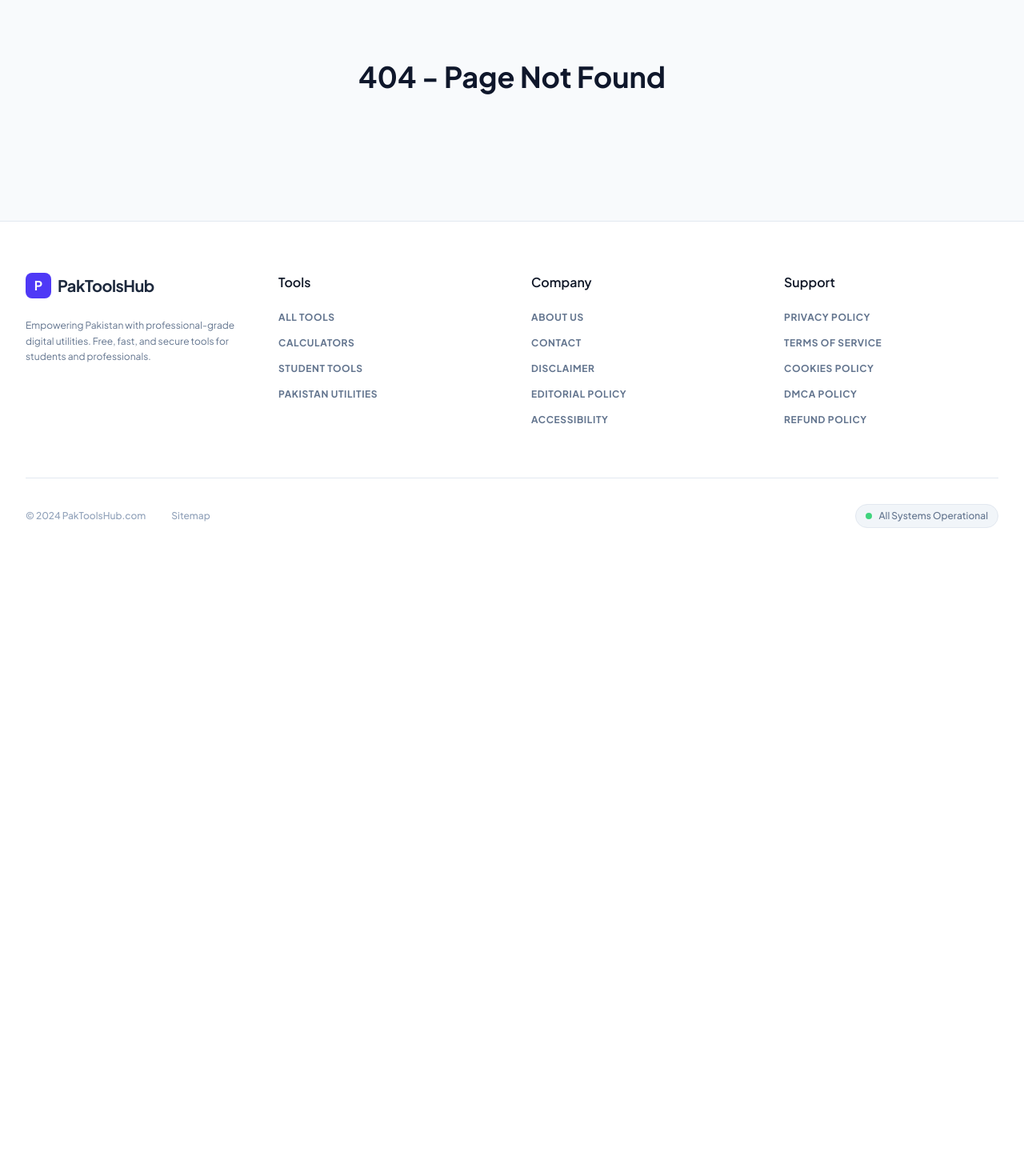
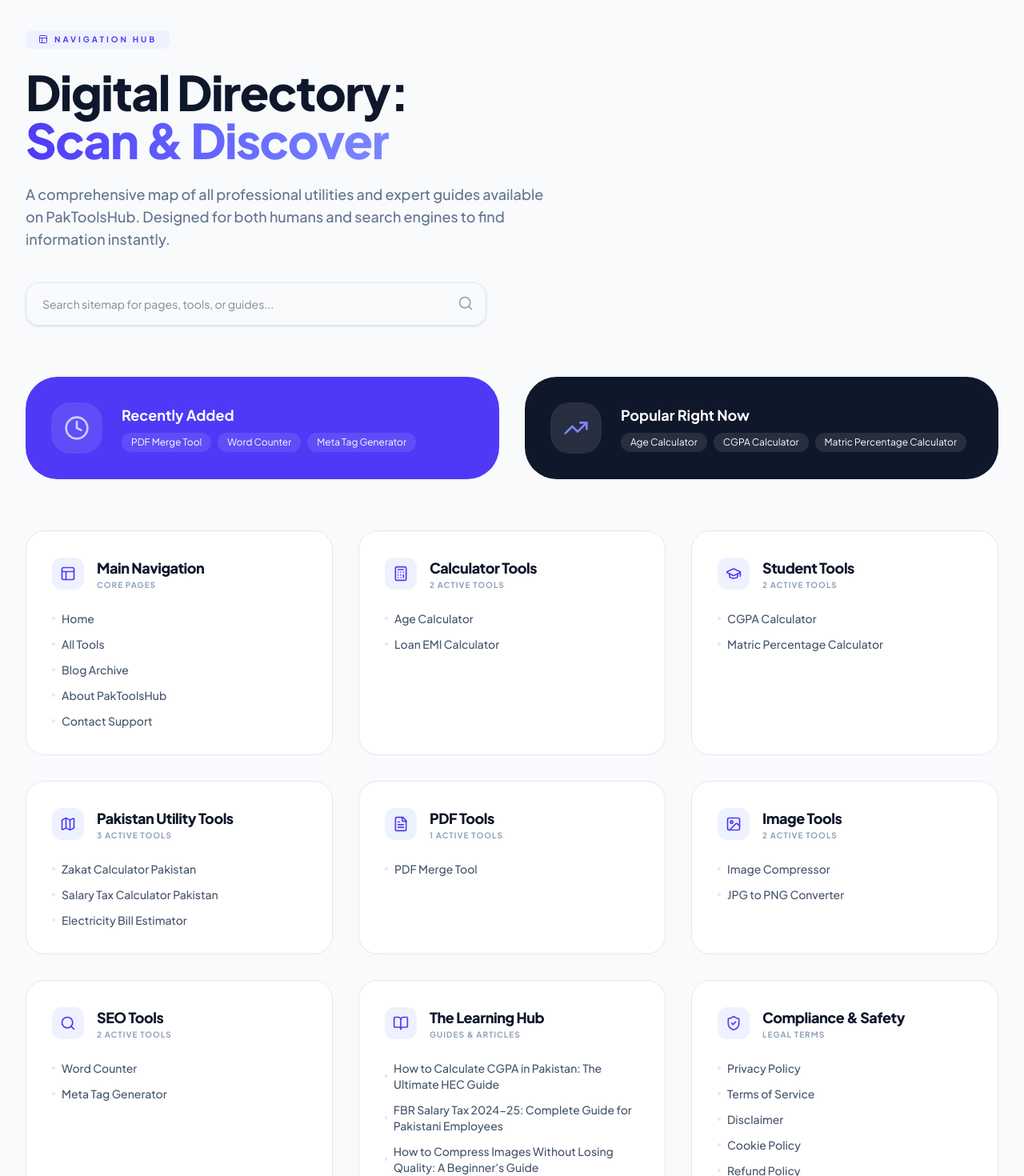
Before and after one commit to tinytoken/PakToolsHub, a React (Vite) app: page /sitemap in a window 1280 px wide. Shown: the part 180-1650 px from the top of the page at 80% size. Before the commit the page ends 872 px from the top, so only its background shows below. Built offline with nearby package versions, Linux system fonts and the light colour scheme; no server answers.

Commit message:
feat: Add sitemap page and route
Introduces a new sitemap page to the application. This page provides a centralized and organized list of all available tools, blog posts, and other important sections of the website, improving user navigation and SEO.

```diff
--- a/src/App.tsx
+++ b/src/App.tsx
@@ -7,6 +7,7 @@ import { ToolsList } from './pages/ToolsList';
 import { ToolPage } from './pages/ToolPage';
 import { BlogList } from './pages/BlogList';
 import { BlogPostDetail } from './pages/BlogPostDetail';
+import { Sitemap } from './pages/Sitemap';
 import { About } from './pages/About';
 import { Contact } from './pages/Contact';
 import { PrivacyPolicy } from './pages/PrivacyPolicy';
@@ -29,6 +30,7 @@ export default function App() {
             <Route path="/tool/:toolId" element={<ToolPage />} />
             <Route path="/blog" element={<BlogList />} />
             <Route path="/blog/:slug" element={<BlogPostDetail />} />
+            <Route path="/sitemap" element={<Sitemap />} />
             <Route path="/about" element={<About />} />
             <Route path="/contact" element={<Contact />} />
             <Route path="/privacy" element={<PrivacyPolicy />} />
--- /dev/null
+++ b/src/pages/Sitemap.tsx
@@ -0,0 +1,209 @@
+import React from 'react';
+import { Link } from 'react-router-dom';
+import {
+  FileText,
+  Calculator,
+  GraduationCap,
+  Image as ImageIcon,
+  Search,
+  Layout,
+  ShieldCheck,
+  HelpCircle,
+  Clock,
+  TrendingUp,
+  Map as MapIcon,
+  BookOpen
+} from 'lucide-react';
+import { SEO } from '../components/SEO';
+import { Breadcrumbs } from '../components/Breadcrumbs';
+import { TOOLS, CATEGORIES } from '../data/tools';
+import { BLOG_POSTS } from '../data/blogs';
+
+const SitemapSection = ({
+  title,
+  icon: Icon,
+  links,
+  description
+}: {
+  title: string;
+  icon: any;
+  links: { name: string; path: string }[];
+  description?: string;
+}) => (
+  <div className="bg-white dark:bg-gray-900 rounded-3xl border border-slate-200 dark:border-gray-800 p-8 space-y-6 hover:border-indigo-500/30 transition-all hover:shadow-xl hover:shadow-indigo-500/5">
+    <div className="flex items-center gap-4">
+      <div className="w-10 h-10 bg-indigo-50 dark:bg-indigo-900/20 rounded-xl flex items-center justify-center text-indigo-600 dark:text-indigo-400">
+        <Icon className="w-5 h-5" />
+      </div>
+      <div>
+        <h2 className="text-lg font-black text-slate-900 dark:text-white tracking-tight">{title}</h2>
+        {description && <p className="text-[10px] font-bold text-slate-400 uppercase tracking-widest">{description}</p>}
+      </div>
+    </div>
+    <ul className="grid grid-cols-1 gap-3">
+      {links.map((link, i) => (
+        <li key={i}>
+          <Link
+            to={link.path}
+            className="text-sm font-medium text-slate-600 dark:text-slate-400 hover:text-indigo-600 dark:hover:text-indigo-400 transition-colors flex items-center gap-2 group"
+          >
+            <div className="w-1 h-1 bg-slate-200 dark:bg-gray-700 rounded-full group-hover:bg-indigo-500 group-hover:scale-150 transition-all"></div>
+            {link.name}
+          </Link>
+        </li>
+      ))}
+    </ul>
+  </div>
+);
+
+export const Sitemap = () => {
+  const [filter, setFilter] = React.useState('');
+
+  const mainPages = [
+    { name: 'Home', path: '/' },
+    { name: 'All Tools', path: '/tools' },
+    { name: 'Blog Archive', path: '/blog' },
+    { name: 'About PakToolsHub', path: '/about' },
+    { name: 'Contact Support', path: '/contact' },
+  ];
+
+  const legalPages = [
+    { name: 'Privacy Policy', path: '/privacy' },
+    { name: 'Terms of Service', path: '/terms' },
+    { name: 'Disclaimer', path: '/disclaimer' },
+    { name: 'Cookie Policy', path: '/cookies' },
+    { name: 'Refund Policy', path: '/refund' },
+    { name: 'DMCA Notice', path: '/dmca' },
+    { name: 'Accessibility', path: '/accessibility' },
+  ];
+
+  const toolsByCategory = CATEGORIES.map(cat => ({
+    title: cat.name,
+    icon: cat.id === 'calculators' ? Calculator :
+          cat.id === 'students' ? GraduationCap :
+          cat.id === 'pakistan' ? MapIcon :
+          cat.id === 'pdf' ? FileText :
+          cat.id === 'image' ? ImageIcon : Search,
+    description: `${TOOLS.filter(t => t.category === cat.id).length} Active Tools`,
+    links: TOOLS.filter(t => t.category === cat.id).map(t => ({ name: t.name, path: t.path }))
+  }));
+
+  const blogLinks = BLOG_POSTS.map(post => ({ name: post.title, path: `/blog/${post.slug}` }));
+
+  // Helper filter logic
+  const allSections = [
+    { title: 'Main Navigation', icon: Layout, links: mainPages, description: 'Core Pages' },
+    ...toolsByCategory,
+    { title: 'The Learning Hub', icon: BookOpen, links: blogLinks, description: 'Guides & Articles' },
+    { title: 'Compliance & Safety', icon: ShieldCheck, links: legalPages, description: 'Legal Terms' }
+  ].filter(section =>
+    section.title.toLowerCase().includes(filter.toLowerCase()) ||
+    section.links.some(l => l.name.toLowerCase().includes(filter.toLowerCase()))
+  );
+
+  return (
+    <div className="max-w-7xl mx-auto py-8">
+      <SEO
+        title="HTML Sitemap - Browse All Tools & Guides | PakToolsHub"
+        description="Navigate PakToolsHub effortlessly. Find all professional calculator tools, student utilities, Pakistan-specific services, and expert SEO blog posts."
+      />
+
+      <Breadcrumbs items={[{ name: 'Sitemap', path: '/sitemap' }]} />
+
+      <div className="px-8 mt-12 space-y-16">
+        {/* Hero Section */}
+        <div className="max-w-4xl space-y-6">
+          <div className="inline-flex items-center gap-2 px-4 py-1 bg-indigo-50 dark:bg-indigo-900/20 text-indigo-600 dark:text-indigo-400 font-bold text-[10px] uppercase tracking-[0.3em] rounded-lg">
+            <Layout className="w-3 h-3" /> Navigation Hub
+          </div>
+          <h1 className="text-5xl md:text-6xl font-black text-slate-900 dark:text-white tracking-tight leading-none">
+            Digital Directory: <br/>
+            <span className="text-transparent bg-clip-text bg-gradient-to-r from-indigo-600 to-indigo-400">Scan & Discover</span>
+          </h1>
+          <p className="text-lg text-slate-500 dark:text-slate-400 font-medium max-w-2xl">
+            A comprehensive map of all professional utilities and expert guides available on PakToolsHub.
+            Designed for both humans and search engines to find information instantly.
+          </p>
+
+          <div className="max-w-xl relative group pt-4">
+            <input
+              type="text"
+              placeholder="Search sitemap for pages, tools, or guides..."
+              value={filter}
+              onChange={(e) => setFilter(e.target.value)}
+              className="w-full px-5 py-4 rounded-2xl border border-slate-200 dark:border-gray-800 shadow-sm focus:ring-4 focus:ring-indigo-500/10 focus:border-indigo-500 outline-none pr-12 dark:bg-gray-900 dark:text-white text-sm"
+            />
+            <div className="absolute right-4 top-8 text-slate-400 group-focus-within:text-indigo-600 transition-colors">
+              <Search className="w-5 h-5" />
+            </div>
+          </div>
+        </div>
+
+        {/* Quick Highlights */}
+        <div className="grid md:grid-cols-2 gap-8">
+          <div className="p-8 bg-indigo-600 rounded-[2.5rem] text-white flex gap-6 items-center">
+            <div className="w-16 h-16 bg-white/10 rounded-3xl flex items-center justify-center shrink-0">
+               <Clock className="w-8 h-8 text-indigo-200" />
+            </div>
+            <div>
+              <h3 className="text-lg font-bold">Recently Added</h3>
+              <div className="flex flex-wrap gap-2 mt-2">
+                {TOOLS.slice(-3).map(t => (
+                  <Link key={t.id} to={t.path} className="text-xs bg-white/10 px-3 py-1 rounded-full hover:bg-white/20 transition-all">{t.name}</Link>
+                ))}
+              </div>
+            </div>
+          </div>
+          <div className="p-8 bg-slate-900 rounded-[2.5rem] text-white flex gap-6 items-center">
+            <div className="w-16 h-16 bg-white/10 rounded-3xl flex items-center justify-center shrink-0">
+               <TrendingUp className="w-8 h-8 text-indigo-400" />
+            </div>
+            <div>
+              <h3 className="text-lg font-bold">Popular Right Now</h3>
+              <div className="flex flex-wrap gap-2 mt-2">
+                {TOOLS.slice(0, 3).map(t => (
+                  <Link key={t.id} to={t.path} className="text-xs bg-white/10 px-3 py-1 rounded-full hover:bg-white/20 transition-all">{t.name}</Link>
+                ))}
+              </div>
+            </div>
+          </div>
+        </div>
+
+        {/* Dynamic Grid Sections */}
+        <div className="grid grid-cols-1 md:grid-cols-2 lg:grid-cols-3 gap-8">
+          {allSections.map((section, i) => (
+            <SitemapSection key={i} {...section} />
+          ))}
+        </div>
+
+        {/* Bottom Semantic CTA */}
+        <div className="py-12 px-8 bg-slate-50 dark:bg-slate-900/50 rounded-[3rem] border border-slate-200 dark:border-gray-800 text-center space-y-4">
+           <h4 className="text-sm font-bold text-slate-400 uppercase tracking-widest">Couldn't find what you need?</h4>
+           <div className="flex flex-col sm:flex-row gap-4 justify-center items-center">
+              <Link to="/contact" className="px-8 py-3 bg-indigo-600 text-white font-black rounded-xl text-xs uppercase tracking-widest hover:scale-105 transition-transform">
+                Request a Custom Tool
+              </Link>
+              <Link to="/blog" className="px-8 py-3 bg-white dark:bg-gray-800 text-slate-900 dark:text-white border border-slate-200 dark:border-gray-700 font-black rounded-xl text-xs uppercase tracking-widest hover:bg-slate-100 transition-colors">
+                Browse Expert Blog
+              </Link>
+           </div>
+        </div>
+      </div>
+
+      {/* HTML Sitemap Schema */}
+      <script type="application/ld+json">
+        {JSON.stringify({
+          "@context": "https://schema.org",
+          "@type": "ItemList",
+          "name": "PakToolsHub HTML Sitemap",
+          "itemListElement": allSections.flatMap(s => s.links).map((l, i) => ({
+            "@type": "ListItem",
+            "position": i + 1,
+            "url": `https://paktoolshub.com${l.path}`,
+            "name": l.name
+          }))
+        })}
+      </script>
+    </div>
+  );
+};
```
